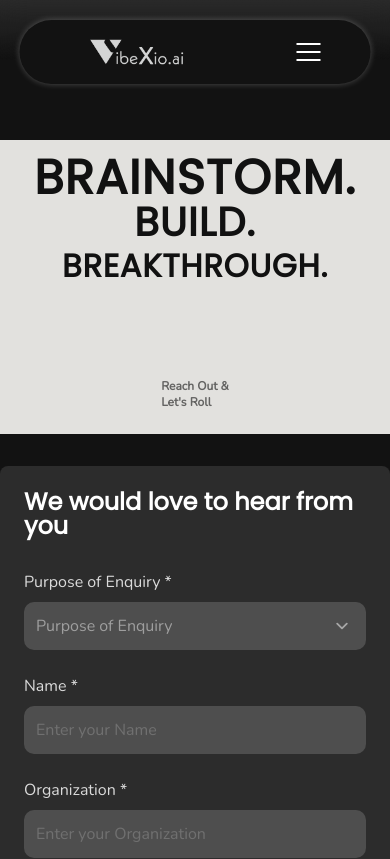
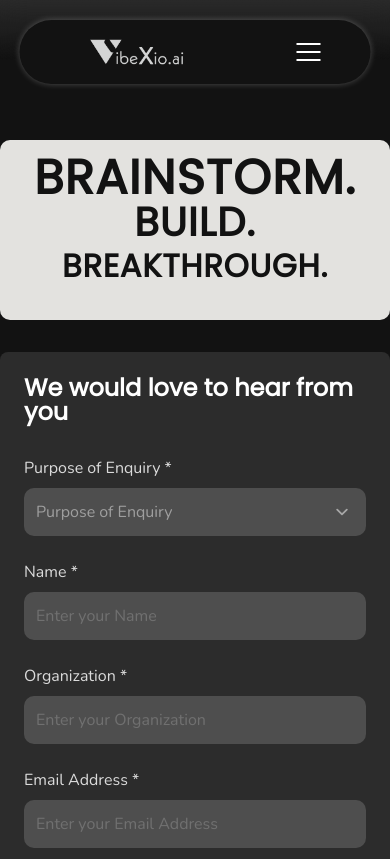
Before and after one commit to SelvaJames18/vibexio-nextgen-web-fr, a React (Vite) app: page /connect in a window 390 px wide. Shown: the top 859 px of the page. Built offline with nearby package versions, Linux system fonts and the light colour scheme.

Commit message:
second commit

```diff
--- a/src/components/Connect.jsx
+++ b/src/components/Connect.jsx
@@ -193,7 +193,7 @@ const Connect = () => {
         <div className="flex flex-col xl:flex-row gap-8 xl:gap-10 max-w-7xl mx-auto">
 
           {/* Branding Section - visible on all screens */}
-          <div className=" w-full xl:max-w-[476px] md:rounded-[10px] bg-[#9A8DA0]
+          <div className=" w-full xl:max-w-[476px] rounded-[10px] bg-[#9A8DA0]
             flex flex-col justify-center items-center xl:items-start px-4 py-6 xl:px-[32px] xl:py-[80px]
             animate-[brandingPulseDesktop_15s_ease-in-out_infinite]
             xl:animate-[brandingPulseMobile_15s_ease-in-out_infinite]">
@@ -205,8 +205,8 @@ const Connect = () => {
             animate-[buildAnim_10s_ease-in-out_infinite] text-shadow-[4px_4px_6px_rgba(255,255,255,0.5)]">BUILD.</p>
             <p className="font-['Poppins'] font-bold text-xl sm:text-2xl md:text-3xl xl:text-[36px]
              mb-4 xl:mb-[24px] tracking-wide sm:tracking-wider md:tracking-[10px] xl:tracking-[10px]
-             animate-[breakthroughAnim_10s_ease-in-out_infinite] text-shadow-[4px_4px_6px_rgba(255,255,255,0.5)] pb-[82px]">BREAKTHROUGH.</p>
-            <p className="font-['Nunito'] font-bold text-xs sm:text-sm md:text-base xl:text-[24px]
+             animate-[breakthroughAnim_10s_ease-in-out_infinite] text-shadow-[4px_4px_6px_rgba(255,255,255,0.5)] xl:pb-[82px]">BREAKTHROUGH.</p>
+            <p className="hidden xl:block font-['Nunito'] font-bold text-xs sm:text-sm md:text-base xl:text-[24px]
             opacity-40 xl:leading-[46px] xl:tracking-[7px] animate-[rolloutAnim_10s_ease-in-out_infinite]">Reach Out &
             <br />
             Let's Roll</p>
--- a/src/components/aboutus.jsx
+++ b/src/components/aboutus.jsx
@@ -34,7 +34,7 @@ const AboutUs = () => {
      bg-[#121212] text-white overflow-hidden relative">
       <div
         ref={ref}
-        className=" w-full max-w-[1920px] mx-auto grid grid-cols-2 gap-8 px-28 pt-10 md:pt-24 pb-[250px] min-h-[900px] relative
+        className=" w-full max-w-[1920px] mx-auto grid grid-cols-2 gap-8 px-28 pt-10 lg:pt-24 pb-[250px] min-h-[900px] relative
           max-[1024px]:flex max-[1024px]:flex-col max-[1024px]:px-6 max-[1024px]:pb-20"
       >
         {/* Digital Consultants */}
--- a/src/components/pages/capabilities/ProcessTimeline.jsx
+++ b/src/components/pages/capabilities/ProcessTimeline.jsx
@@ -228,10 +228,10 @@ const ProcessTimeline = () => {
           <img
             src={indexFingerIcon}
             alt="Click icon"
-            className=" absolute w-[50px] h-[50px] lg:hidden left-[90px] top-[340px] md:left-[144px]"
+            className=" absolute w-[50px] h-[50px] lg:hidden left-[90px] top-[380px] md:left-[144px]"
           />
           <motion.div
-            className="bg-black absolute left-[66px] top-[415px] sm:left-[67px] sm:top-[350px] md:left-[105px] md:top-[400px] lg:left-[175px] lg:top-[450px] xl:left-[350px] xl:top-[480px] w-[0.4px]"
+            className="bg-black absolute left-[72px] top-[460px] sm:left-[67px] sm:top-[50px] md:left-[110px] md:top-[430px] lg:left-[184px] lg:top-[460px] xl:left-[360px] xl:top-[480px] w-[0.4px]"
             initial={{ height: 0, opacity: 0, y: -20 }}
             whileInView={{ opacity: 1, y: 0 }}
             animate={{
--- a/src/components/pages/capabilities/animation.css
+++ b/src/components/pages/capabilities/animation.css
@@ -1,5 +1,5 @@
 :root {
-  --line-height: 300px; /* mobile default */
+  --line-height: 320px; /* mobile default */
 }
 
 .icon-1,
```
